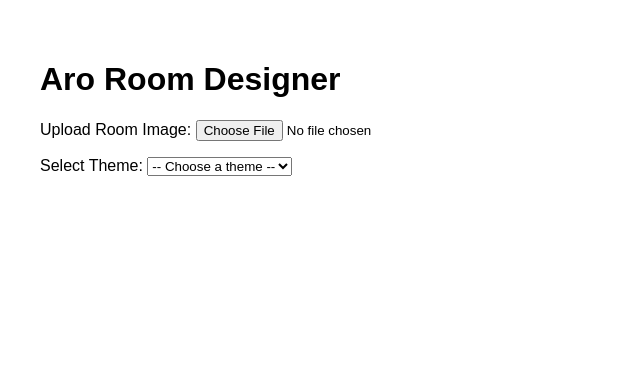
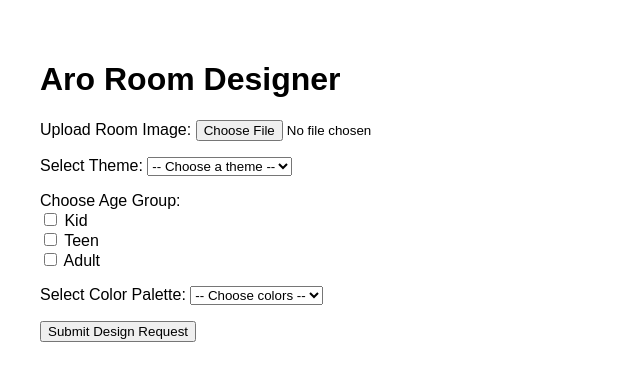
Before and after one commit to VID-bit/aro-room-designer, a React (Create React App) app: page / in a window 1280 px wide. Shown: the top 380 px of the page, without its empty margins (0-640 px from the left). Built offline with nearby package versions, Linux system fonts and the light colour scheme.

Commit message:
Update App.jsx

```diff
--- a/src/App.jsx
+++ b/src/App.jsx
@@ -3,9 +3,27 @@ import React, { useState } from 'react';
 export default function App() {
   const [image, setImage] = useState(null);
   const [theme, setTheme] = useState('');
+  const [age, setAge] = useState([]);
+  const [color, setColor] = useState('');
 
   const handleImageChange = (e) => {
     setImage(URL.createObjectURL(e.target.files[0]));
+  };
+
+  const handleAgeChange = (e) => {
+    const value = e.target.value;
+    setAge(prev =>
+      prev.includes(value)
+        ? prev.filter(a => a !== value)
+        : [...prev, value]
+    );
+  };
+
+  const handleSubmit = () => {
+    alert(`Image uploaded ✅
+Theme: ${theme}
+Age: ${age.join(', ')}
+Color Palette: ${color}`);
   };
 
   return (
@@ -29,10 +47,30 @@ export default function App() {
         </select>
       </div>
 
+      <div style={{ marginBottom: '1rem' }}>
+        <label>Choose Age Group:</label><br />
+        <label><input type="checkbox" value="kid" onChange={handleAgeChange} /> Kid</label><br />
+        <label><input type="checkbox" value="teen" onChange={handleAgeChange} /> Teen</label><br />
+        <label><input type="checkbox" value="adult" onChange={handleAgeChange} /> Adult</label>
+      </div>
+
+      <div style={{ marginBottom: '1rem' }}>
+        <label>Select Color Palette: </label>
+        <select value={color} onChange={(e) => setColor(e.target.value)}>
+          <option value="">-- Choose colors --</option>
+          <option value="pastel">Pastel</option>
+          <option value="earthy">Earthy Tones</option>
+          <option value="vibrant">Vibrant</option>
+          <option value="monochrome">Monochrome</option>
+        </select>
+      </div>
+
+      <button onClick={handleSubmit}>Submit Design Request</button>
+
       {image && (
-        <div>
+        <div style={{ marginTop: '2rem' }}>
           <h3>Preview:</h3>
-          <img src={image} alt="Preview" style={{ maxWidth: '100%', borderRadius: '8px' }} />
+          <img src={image} alt="Room Preview" style={{ maxWidth: '100%', borderRadius: '8px' }} />
         </div>
       )}
     </div>
```
